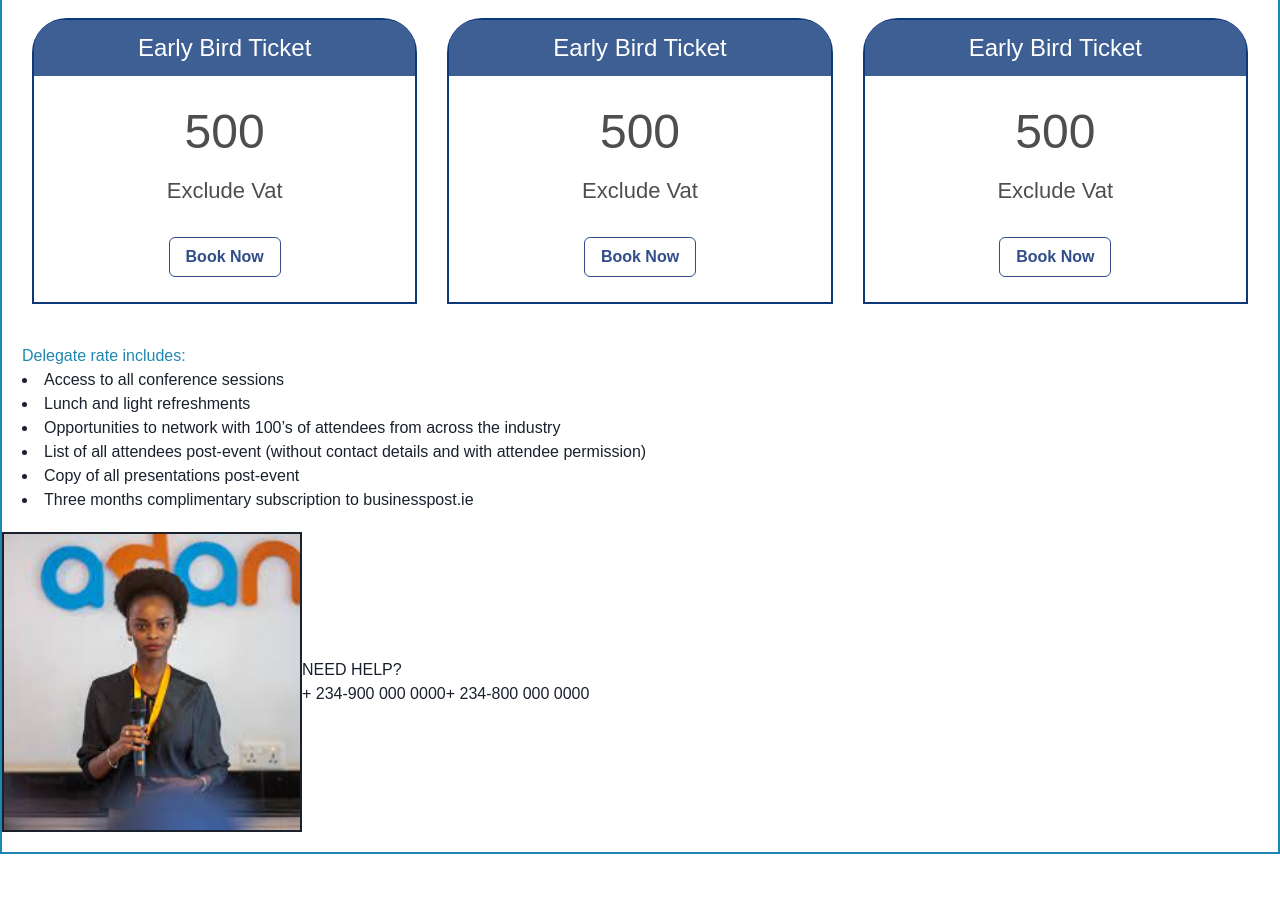
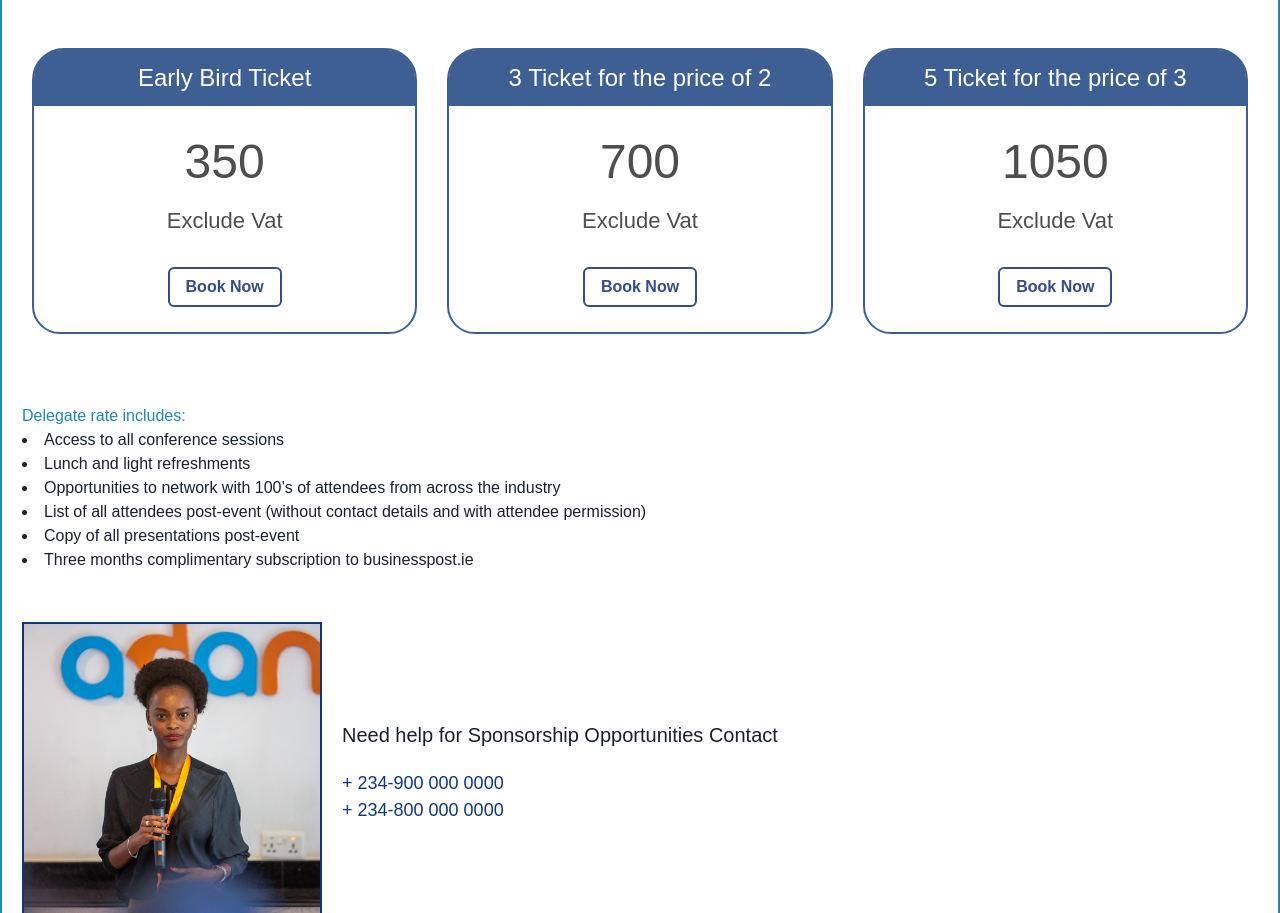
Before and after one commit to thomasAmara/Lagos-Economic-Summit, a React (Create React App) app: page /BookNow in a window 1280 px wide. Shown: the part 559-1472 px from the top of the page. Before the commit the page ends 1413 px from the top, so only its background shows below. Built offline with nearby package versions, Linux system fonts and the light colour scheme.

Commit message:
Book page footer

```diff
--- a/src/Pages/Book.jsx
+++ b/src/Pages/Book.jsx
@@ -1,59 +1,68 @@
 import React from "react";
 import "../Styles/BookNow.css";
-import Speaker from "../Assets/speaker2.jpeg";
-import { Box, Image, Button, SimpleGrid } from "@chakra-ui/react";
+import Speaker from "../Assets/ladySpeaker.jpeg";
+import { Box, Image, Button, SimpleGrid, Text } from "@chakra-ui/react";
+import Footer from "../Components/Footer";
 
 export default function Book() {
   const profile = [
     {
       name: "Early Bird Ticket",
-      price: "500",
+      price: "350",
     },
     {
-      name: "Early Bird Ticket",
-      price: "500",
+      name: "3 Ticket for the price of 2",
+      price: "700",
     },
     {
-      name: "Early Bird Ticket",
-      price: "500",
+      name: "5 Ticket for the price of 3",
+      price: "1050",
     },
   ];
 
   return (
-    <div className="bookContainer">
-      <div className="backgroundImage">
+    <div className='bookContainer'>
+      <div className='backgroundImage'>
         <text
           style={{
-            fontSize: "70px",
+            fontSize: "128px",
             fontWeight: "900",
           }}
         >
           LCS 2023
         </text>
-        <text fontWeight="500" fontSize="48px">
+        <Text textTransform='uppercase' fontWeight='500' fontSize='48px'>
           Lagos Climate Summit
-        </text>
+        </Text>
       </div>
-      <Box margin='0 auto' className="topContainer">
+      <Box margin='0 auto' className='topContainer'>
+        <Box py='30px' width='100%'>
           <SimpleGrid
             columns={[2, null, 3]}
-          width="100%"
-          minChildWidth="320px"
-          spacing="30px"
+            width='100%'
+            minChildWidth='320px'
+            spacing='30px'
           >
             {profile.map((item, index) => (
               <Box
                 key={index}
-              border="2px"
-              borderColor="#0F3879"
-              borderTopRadius="35px"
+                border='2px'
+                borderColor='#3E5F93 '
+                borderTopRadius='32px'
+                borderBottomRadius='28px'
               >
-              <div className="profileHeader">{item.name}</div>
-              <div className="detailsContainer">
-                <div className="priceText">{item.price}</div>
-                <div className="vat">Exclude Vat</div>
-                <div className="buttonContainer">
-                  <Button colorScheme="facebook" variant="outline">
+                <div className='profileHeader'>{item.name}</div>
+                <div className='detailsContainer'>
+                  <div className='priceText'>{item.price}</div>
+                  <div className='vat'>Exclude Vat</div>
+                  <div className='buttonContainer'>
+                    <Button
+                      colorScheme='facebook'
+                      border='2px'
+                      maxWidth='130px'
+                      width='100%'
+                      variant='outline'
+                    >
                       Book Now
                     </Button>
                     {/* <button className="bookButton"></button> */}
@@ -63,33 +72,69 @@ export default function Book() {
             ))}
           </SimpleGrid>
         </Box>
-      <Box margin='0 auto' className="midContainer">
-        <div className="delegateText">
-          <text className="delegate">Delegate rate includes:</text>
-          {Text.map((item, index) => (
+      </Box>
+      <Box margin='0 auto' className='midContainer'>
+        <div className='delegateText'>
+          <text className='delegate'>Delegate rate includes:</text>
+          {Pext.map((item, index) => (
             <li>{item.name}</li>
           ))}
         </div>
       </Box>
-      <Box display='flex' margin='0 auto' justifyContent='flex-start' width='100%' maxWidth='1280px'>
-      <div className="helpContainer">
-        <Box width="300px" height="300px" border="2px">
-          <Image src={Speaker} width="100%" height="100%" alt="adanian" />
+      <Box
+        py='30px'
+        px='20px'
+        display='flex'
+        flexDirection={["column", "row"]}
+        alignItems='center'
+        className='helpSection'
+        width='100%'
+        margin='0 auto'
+        maxWidth='1280px'
+      >
+        <Box
+          width='100%'
+          maxWidth='300px'
+          border='2px solid #0F3879'
+          height='300px'
+        >
+          <Image width='100%' height='100%' src={Speaker} alt='' />
         </Box>
-        <Box border='5px'>
-          <Box>NEED HELP?</Box>
-          <Box>
-            <text>+ 234-900 000 0000</text>
-            <text>+ 234-800 000 0000</text>
+        <Box
+          display='flex'
+          flexDirection='column'
+          alignItems='flex-start
+        '
+        >
+          <Box px={["0px", "20px"]} py='10px'>
+            <Text fontStyle='600' fontSize='20px'>
+              Need help for Sponsorship Opportunities Contact
+            </Text>
+          </Box>
+
+          <Box
+            px={["0px", "20px"]}
+            py='10px'
+            display='flex'
+            flexDirection='column'
+            color='#0F3879'
+            justifyContent='flex-start'
+          >
+            <Text fontWeight='400' fontSize='18px'>
+              + 234-900 000 0000
+            </Text>
+            <Text fontWeight='400' fontSize='18px'>
+              + 234-800 000 0000
+            </Text>
           </Box>
         </Box>
-      </div>
       </Box>
+      <Footer />
     </div>
   );
 }
 
-const Text = [
+const Pext = [
   {
     name: "Access to all conference sessions",
   },
```
Lines whose indentation alone changed are shown as unchanged.
